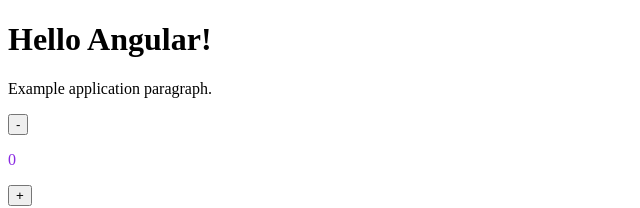
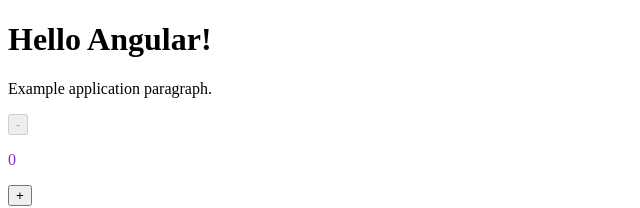
Before and after one commit to zwi3rzak/angular-intro-20220423, an Angular app: page / in a window 1280 px wide. Shown: the top 208 px of the page, without its empty margins (0-640 px from the left). Built offline with nearby package versions, Linux system fonts and the light colour scheme.

Commit message:
modify counter

```diff
--- a/src/app/counter/counter.component.html
+++ b/src/app/counter/counter.component.html
@@ -1,4 +1,14 @@
 
-<button (click)="decrement()">-</button>
-<p>{{ value }}</p>
-<button (click)="increment()">+</button>
+<button
+    [disabled]="value === 0"
+    (click)="decrement()">
+    -
+</button>
+
+<p [class.big]="value>5">{{ value }}</p>
+
+<button
+    [disabled]="value>=10"
+    (click)="increment()">
+    +
+</button>
```
